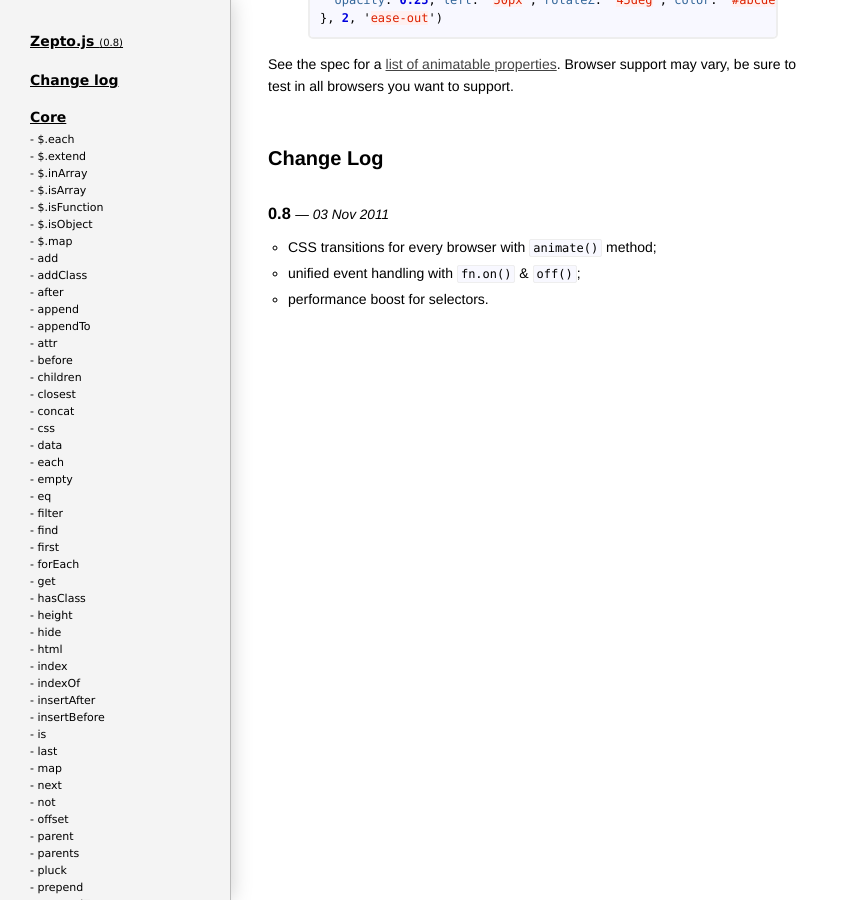
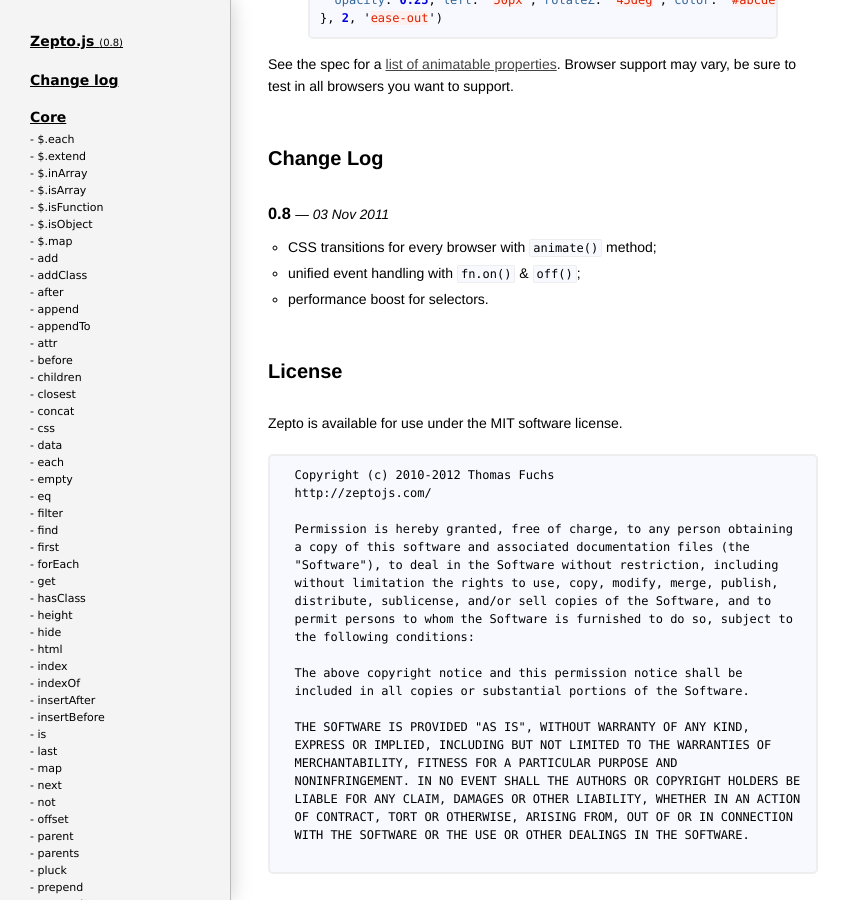
Before and after one commit to madrobby/zepto, a Jekyll site: the page built from index.html, in a window 1280 px wide and 900 px high, scrolled down 14534 px. Shown: the whole window, without its empty margins (0-851 px from the left). Built offline with Jekyll 4.4.1, drawn with Linux system fonts in a browser that asks for light colours; Markdown is read by kramdown in place of the engine named in the settings.

Commit message:
add license text

```diff
--- /dev/null
+++ b/_includes/license.html
@@ -0,0 +1,29 @@
+<p>
+  Zepto is available for use under the MIT software license.
+</p>
+
+<p>
+  <pre>
+  Copyright (c) 2010-2012 Thomas Fuchs
+  http://zeptojs.com/
+
+  Permission is hereby granted, free of charge, to any person obtaining
+  a copy of this software and associated documentation files (the
+  "Software"), to deal in the Software without restriction, including
+  without limitation the rights to use, copy, modify, merge, publish,
+  distribute, sublicense, and/or sell copies of the Software, and to
+  permit persons to whom the Software is furnished to do so, subject to
+  the following conditions:
+
+  The above copyright notice and this permission notice shall be
+  included in all copies or substantial portions of the Software.
+
+  THE SOFTWARE IS PROVIDED "AS IS", WITHOUT WARRANTY OF ANY KIND,
+  EXPRESS OR IMPLIED, INCLUDING BUT NOT LIMITED TO THE WARRANTIES OF
+  MERCHANTABILITY, FITNESS FOR A PARTICULAR PURPOSE AND
+  NONINFRINGEMENT. IN NO EVENT SHALL THE AUTHORS OR COPYRIGHT HOLDERS BE
+  LIABLE FOR ANY CLAIM, DAMAGES OR OTHER LIABILITY, WHETHER IN AN ACTION
+  OF CONTRACT, TORT OR OTHERWISE, ARISING FROM, OUT OF OR IN CONNECTION
+  WITH THE SOFTWARE OR THE USE OR OTHER DEALINGS IN THE SOFTWARE.
+  </pre>
+</p>
--- a/index.html
+++ b/index.html
@@ -98,6 +98,9 @@ version: 0.8
     </article>
     {% endfor %}
 
+    <h2 id="license">License</h2>
+    {% include license.html %}
+
   </section>
 
 </div>
```
